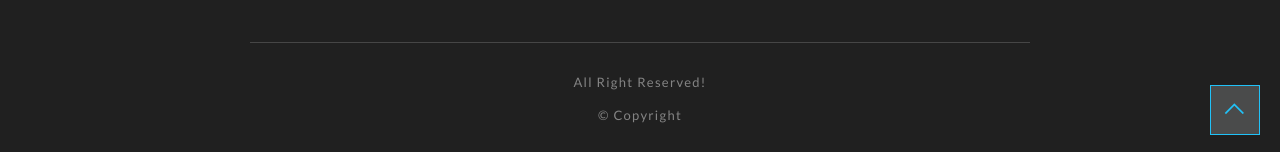
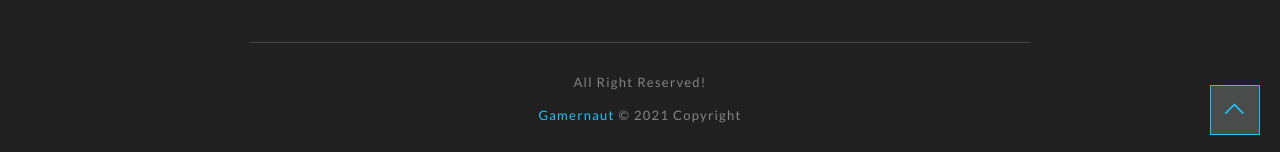
Before and after one commit to Gamernaut/gamernaut.github.io, a Jekyll site: the page built from index.html, in a window 1280 px wide and 900 px high, scrolled down 3432 px. Shown: the part 745-897 px from the top of the window. Built offline with Jekyll 4.4.1, drawn with Linux system fonts in a browser that asks for light colours; nearby versions of some CDN libraries.

Commit message:
Update _config.yml

```diff
--- a/_config.yml
+++ b/_config.yml
@@ -162,6 +162,6 @@ contact-description: Get in touch if you like what you see.
 #############   Footer   ############
 #####################################
 footer-description:
-footer-copyright-text:
+footer-copyright-text: Gamernaut
 footer-copyright-url:
-footer-copyright-year:
+footer-copyright-year: 2021
```
